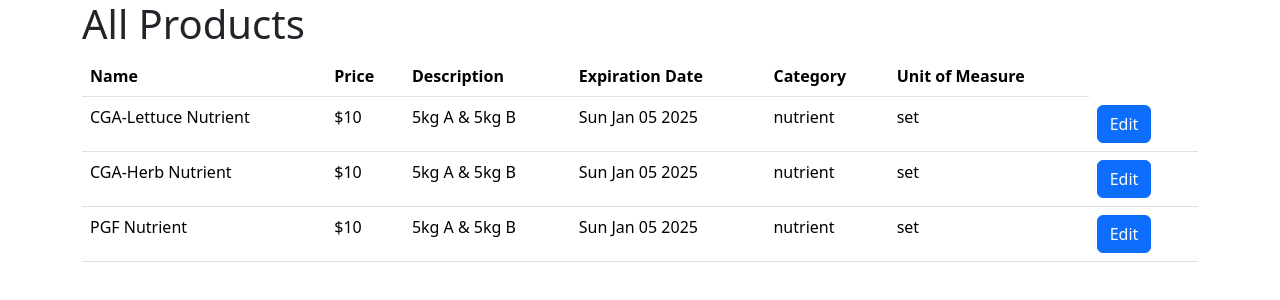
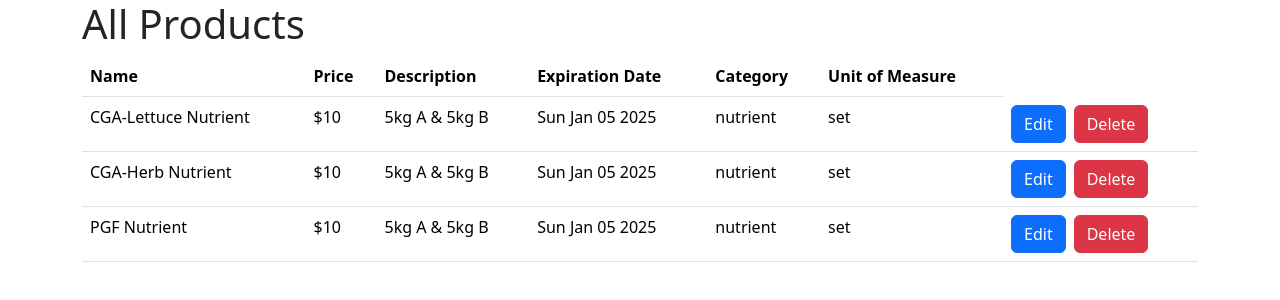
Before and after one commit to addrain98/react_proj1, a React (Create React App) app in the folder 01-react-proj/: page / in a window 1280 px wide. Shown: the top 300 px of the page. Built offline with nearby package versions, Linux system fonts and the light colour scheme.

Commit message:
trying to delete an item

```diff
--- a/01-react-proj/src/ProductContext.js
+++ b/01-react-proj/src/ProductContext.js
@@ -56,6 +56,14 @@ export default function ProductContextData(props) {
             const right = [...products.slice(index+1)];
             const modified = [...left,newProduct, ...right];
             setProducts(modified)
+        },
+        deleteProductById(productId) {
+            console.log("Attempting to delete product with ID:", productId);
+            let index = products.findIndex(p => p.product_id === parseInt(productId))
+            let modified = [...products.slice(0, index),
+                ...products.slice(index+1)];
+            console.log("Modified products array:", modified);
+            setProducts(modified)
         }
     }
     return <ProductContext.Provider value={context}>
--- a/01-react-proj/src/ProductListing.js
+++ b/01-react-proj/src/ProductListing.js
@@ -1,4 +1,4 @@
-import { useContext } from "react";
+import { useContext, useState } from "react";
 import { useNavigate } from 'react-router-dom';
 import { ProductContext } from "./ProductContext";
 import "bootstrap/dist/css/bootstrap.min.css"
@@ -6,6 +6,21 @@ import "bootstrap/dist/css/bootstrap.min.css"
 export default function Productlisting() {
     const context = useContext(ProductContext);
     const navigate = useNavigate();
+    const [flashMessage, setFlashMessage] = useState('');
+    const [showFlash, setShowFlash] = useState(false);
+
+    // Function to handle product deletion with confirmation and flash message
+    const handleDelete = (productId) => {
+        const isConfirmed = window.confirm("Are you sure you want to delete this item?");
+        if (isConfirmed) {
+            context.deleteProductById(productId, () => {
+                // Callback function to display flash message
+                setFlashMessage("Product successfully deleted.");
+                setShowFlash(true);
+                setTimeout(() => setShowFlash(false), 3000); // Hide flash message after 3 seconds
+            });
+        }
+    };
     return (
         <div>
             <table className="table">
@@ -35,12 +50,12 @@ export default function Productlisting() {
                                 >
                                     Edit
                                 </button>
-                                {/* <button
+                                <button
                                     className="btn btn-danger"
                                     onClick={() => handleDelete(p.product_id)}
                                 >
                                     Delete
-                                </button> */}
+                                </button>
                             </td>
                         </tr>
                     ))}
```
